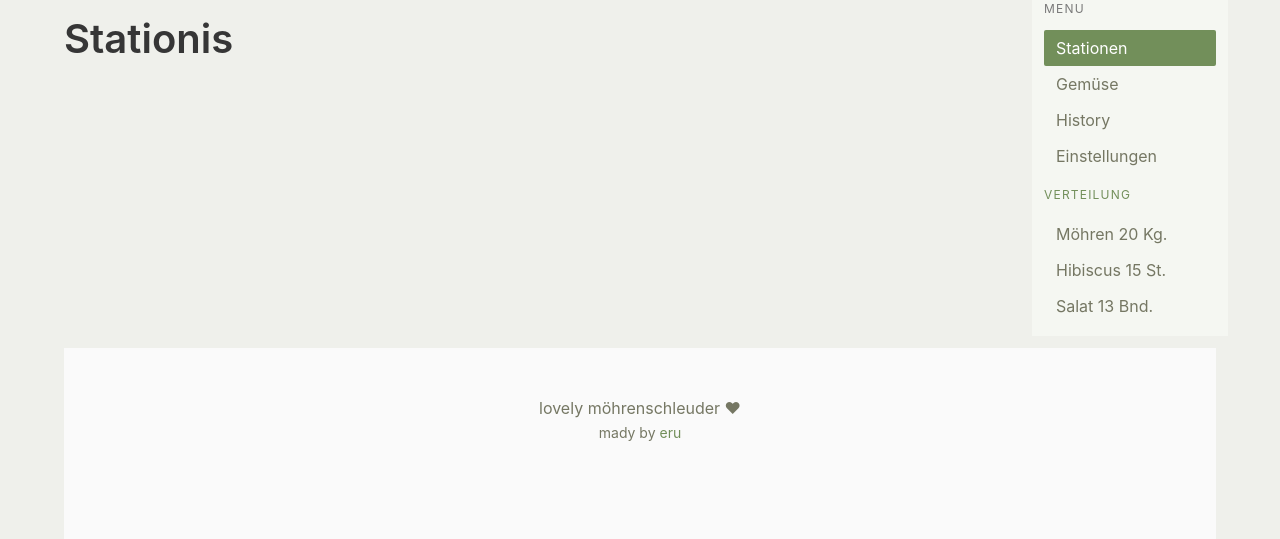
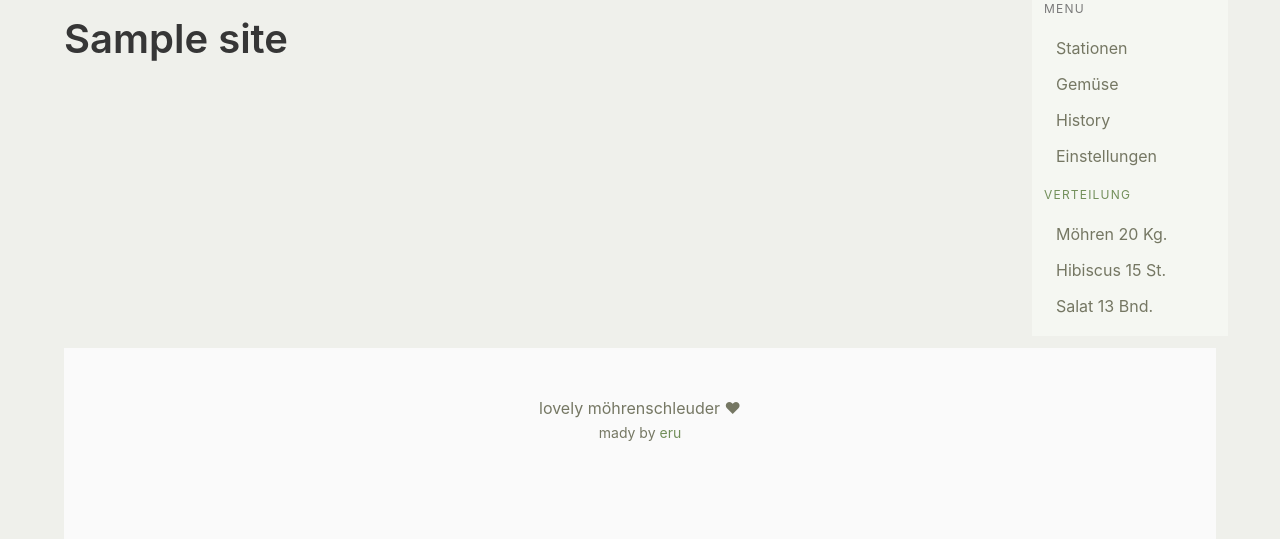
Before and after one commit to iameru/mschleuder, a Flask app: template ms/templates/products/products.html in a window 1280 px wide. Shown: the top 539 px of the page. Run offline with Flask 2, Linux system fonts and the light colour scheme; the template is opened without the code that fills it: most values are stand-ins (such as "Sample title", 1, 10 or a date in 2020).

Commit message:
built menu and added 'site' variable

```diff
--- a/ms/products/views.py
+++ b/ms/products/views.py
@@ -9,4 +9,5 @@ products = Blueprint("products", __name__)
 @products.route("/")
 def products_view():
 
-    return render_template("products/products.html")
+    site = {"title": "Erzeugnisse"}
+    return render_template("products/products.html", site=site)
--- a/ms/stations/views.py
+++ b/ms/stations/views.py
@@ -9,6 +9,7 @@ stations = Blueprint("stations", __name__)
 @stations.route("/")
 def stations_view():
 
+    site = {"title": "Stationen"}
     dev_data = parse("ms/dev.md")  # DEV DATA
     stations = {
         "current": json.loads(dev_data["stations-current"]),
@@ -35,5 +36,5 @@ def stations_view():
     chart_data = {"labels": labels, "data": data}
 
     return render_template(
-        "stations/stations.html", stations=stations, chart_data=chart_data
+        "stations/stations.html", stations=stations, chart_data=chart_data, site=site
     )
--- a/ms/templates/base.html
+++ b/ms/templates/base.html
@@ -23,9 +23,7 @@
  <div class="columns">
   <div class="column is-10 mt-4">
 
-{% with title = "Stationis" %}
-  <h2 class="title is-2">{{ title }}</h3>
-{% endwith %}
+  <h2 class="title is-2">{{ site.title }}</h3>
 
    {% with messages = get_flashed_messages() %}{% if messages %}
       <div class="notification is-danger is-light">
--- a/ms/templates/menu.html
+++ b/ms/templates/menu.html
@@ -1,12 +1,32 @@
 <aside class="menu">
   <p class="menu-label">
-    Menu
+  Menu
   </p>
   <ul class="menu-list">
-    <li><a class="is-active">Stationen</a></li>
-    <li><a>Gemüse</a></li>
-    <li><a>History</a></li>
-    <li><a>Einstellungen</a></li>
+    <li><a href ="{{ url_for('stations.stations_view') }}"
+           {% if site.title == 'Stationen' %}
+                 class="is-active"
+                 {% endif %}
+                 >Stationen</a>
+    </li>
+    <li><a href ="{{ url_for('products.products_view') }}"
+           {% if site.title == 'Erzeugnisse' %}
+                 class="is-active"
+                 {% endif %}
+                 >Gemüse</a>
+    </li>
+    <li><a href ="/stations/"
+           {% if site.title == 'History' %}
+                 class="is-active"
+                 {% endif %}
+                 >History</a>
+    </li>
+    <li><a href ="/stations"
+           {% if site.title == 'Einstellungen' %}
+                 class="is-active"
+                 {% endif %}
+                 >Einstellungen</a>
+    </li>
   </ul>
   <p class="menu-label">
   <a>Verteilung</a>
```
Also changed, not shown: tests/test_urls.py (+3 -0 lines).
